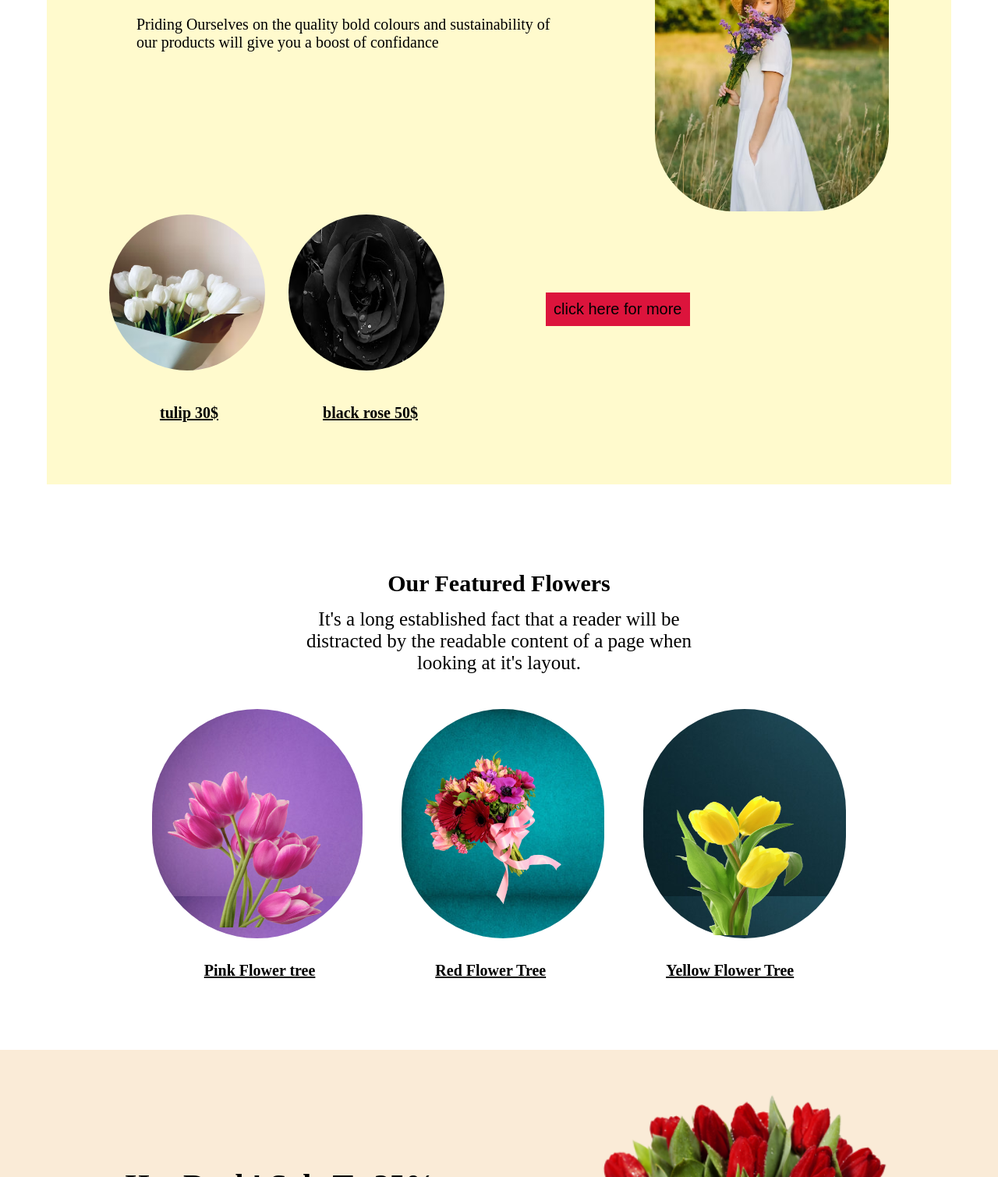
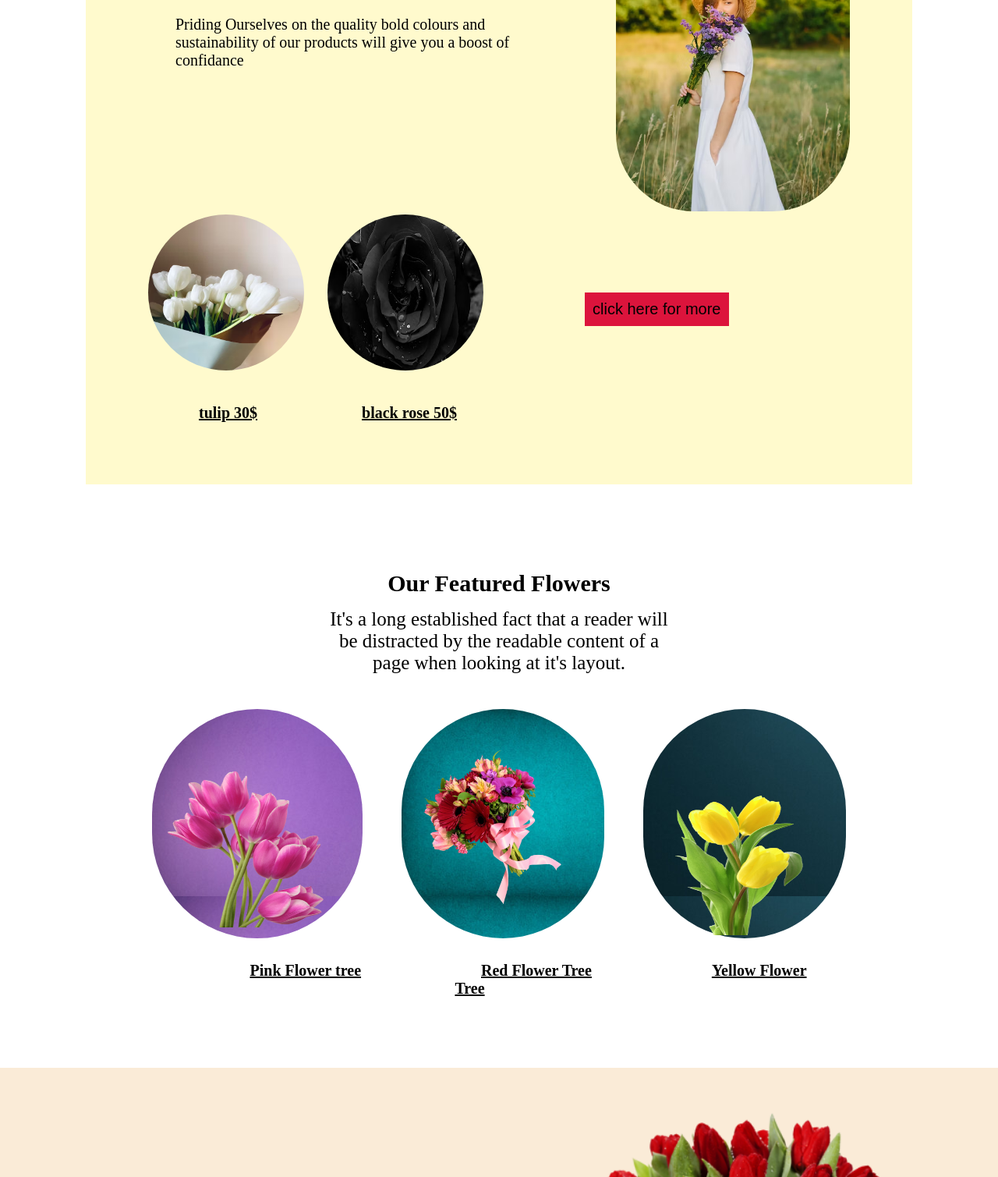
Before and after one commit to opu3199/flower-shop-assignment, a plain HTML site: page index.html in a window 1280 px wide. Shown: the part 867-2376 px from the top of the page at 78% size. Drawn offline with Linux system fonts and the light colour scheme.

Commit message:
flower add

```diff
--- a/style.css
+++ b/style.css
@@ -148,7 +148,7 @@ input{
     color:crimson;
 }
 .bonus1{
-    margin: 60px 60px;
+    margin: 60px 110px;
     padding: 50px;
     padding-bottom: 0;
 
@@ -220,7 +220,7 @@ input{
     padding: 30px;
 }
 .gift{
-    margin: 60px 60px;
+    margin: 60px 110px;
     padding: 80px;
     background-color: lemonchiffon;
 }
```
